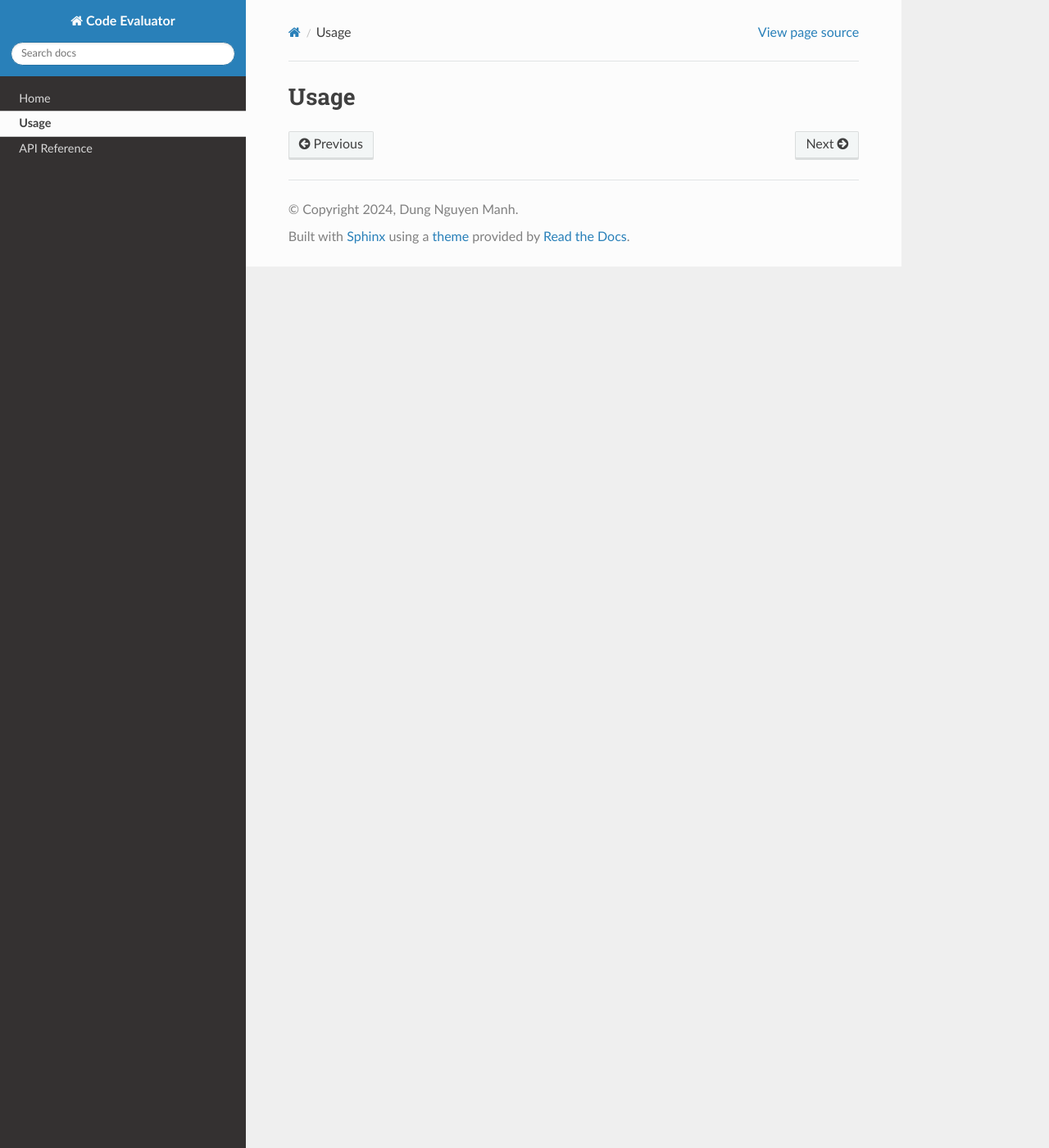
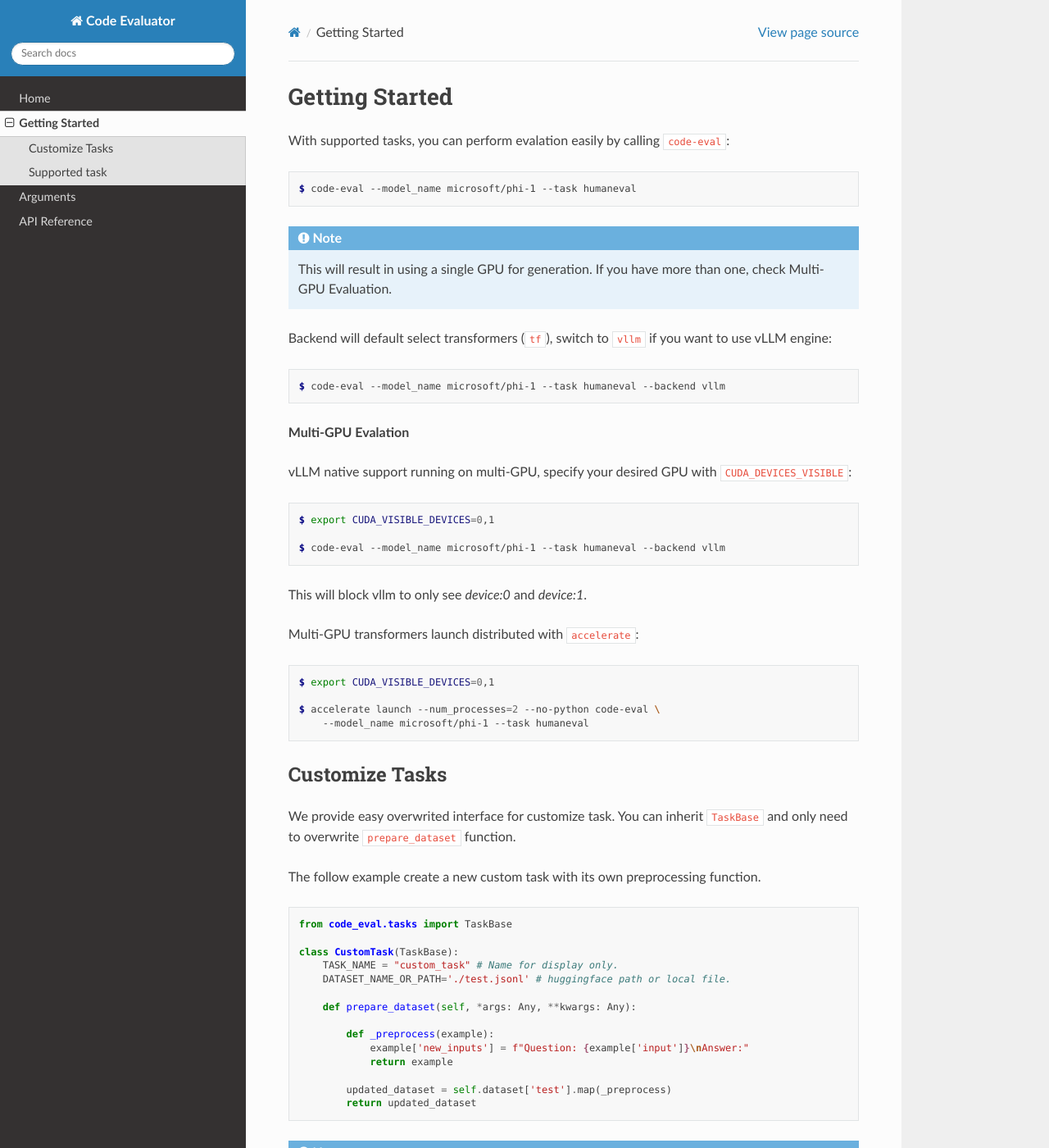
Before and after one commit to FSoft-AI4Code/code-llm-evaluator, a Sphinx documentation site: the page built from docs/source/usage.rst, in a window 1280 px wide and 1400 px high. Shown: the whole window at 82% size. Built offline with Sphinx 7.4.7 and the Read the Docs theme 2.0.0, drawn with Linux system fonts in a browser that asks for light colours; some of the changed text lies outside the part shown.

Commit message:
update docs

```diff
--- a/docs/source/index.rst
+++ b/docs/source/index.rst
@@ -16,4 +16,5 @@ Contents
 
    Home <self>
    usage
+   argument
    api
--- a/docs/source/usage.rst
+++ b/docs/source/usage.rst
@@ -1,2 +1,111 @@
-Usage
-=====
+Getting Started
+===============
+
+With supported tasks, you can perform evalation easily by calling ``code-eval``:
+
+.. code-block:: console
+
+    $ code-eval --model_name microsoft/phi-1 --task humaneval
+
+.. note::
+
+    This will result in using a single GPU for generation. If you have more than one, check Multi-GPU Evaluation.
+
+Backend will default select transformers (``tf``), switch to ``vllm`` if you want
+to use vLLM engine:
+
+.. code-block:: console
+
+    $ code-eval --model_name microsoft/phi-1 --task humaneval --backend vllm
+
+**Multi-GPU Evalation**
+
+vLLM native support running on multi-GPU, specify your desired GPU with ``CUDA_DEVICES_VISIBLE``:
+
+.. code-block:: console
+
+    $ export CUDA_VISIBLE_DEVICES=0,1
+
+    $ code-eval --model_name microsoft/phi-1 --task humaneval --backend vllm
+
+This will block vllm to only see `device:0` and `device:1`.
+
+Multi-GPU transformers launch distributed with ``accelerate``:
+
+.. code-block:: console
+
+    $ export CUDA_VISIBLE_DEVICES=0,1
+
+    $ accelerate launch --num_processes=2 --no-python code-eval \
+        --model_name microsoft/phi-1 --task humaneval
+
+
+Customize Tasks
+---------------
+
+We provide easy overwrited interface for customize task.
+You can inherit ``TaskBase`` and only need to overwrite ``prepare_dataset`` function.
+
+The follow example create a new custom task with its own preprocessing function.
+
+.. code-block:: python
+
+    from code_eval.tasks import TaskBase
+
+    class CustomTask(TaskBase):
+        TASK_NAME = "custom_task" # Name for display only.
+        DATASET_NAME_OR_PATH='./test.jsonl' # huggingface path or local file.
+
+        def prepare_dataset(self, *args: Any, **kwargs: Any):
+
+            def _preprocess(example):
+                example['new_inputs'] = f"Question: {example['input']}\nAnswer:"
+                return example
+
+            updated_dataset = self.dataset['test'].map(_preprocess)
+            return updated_dataset
+
+.. note::
+
+    ``prepare_dataset`` must return a ``Dataset`` or ``Dictionary`` types.
+
+
+Create ``Evaluator`` and run parallel generation:
+
+.. code-block:: python
+
+    task = CustomTask()
+    evaluator = Evaluator(task=task, model_name="microsoft/phi-1", batch_size=16)
+
+    print(evaluator.dataset['new_inputs'][1])  # Visualize prompt
+
+    evaluator.generate(max_tokens=128, temperature=0.0)
+
+.. tip::
+
+    Name our file as ``eval.py``, run distributed with ``accelerate``:
+
+    .. code-block:: console
+
+        $ export CUDA_VISIBLE_DEVICES=0,1
+
+        $ accelerate launch --num_process=2 eval.py
+
+
+Supported task
+--------------
+
+.. list-table:: Supported Tasks
+   :widths: 25 25 50
+   :header-rows: 1
+
+   * - **Taskname**
+     - **Evaluate dataset**
+     - **Metrics**
+   * - ``HumanEval``
+     - `openai_humaneval <https://huggingface.co/datasets/openai_humaneval>`_
+     - Pass@k (k=[1, 10, 100])
+
+   * - ``MBPP``
+     - `mbpp <https://huggingface.co/datasets/mbpp>`_
+     - Pass@k (k=[1, 10, 100])
```
Also changed, not shown: README.rst (+39 -24 lines), docs/source/argument.rst (added, +54 -0 lines), 3 other files.
